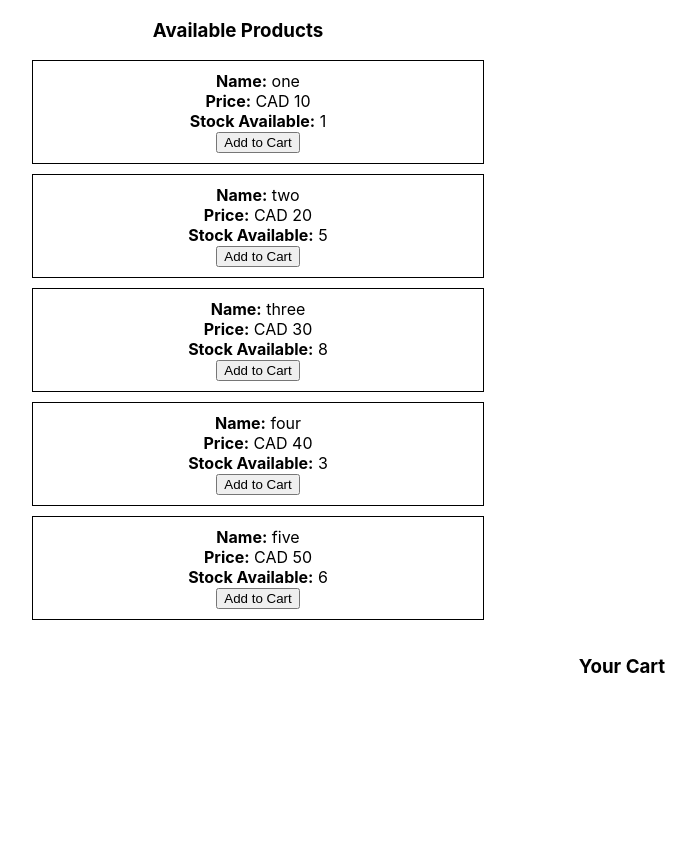
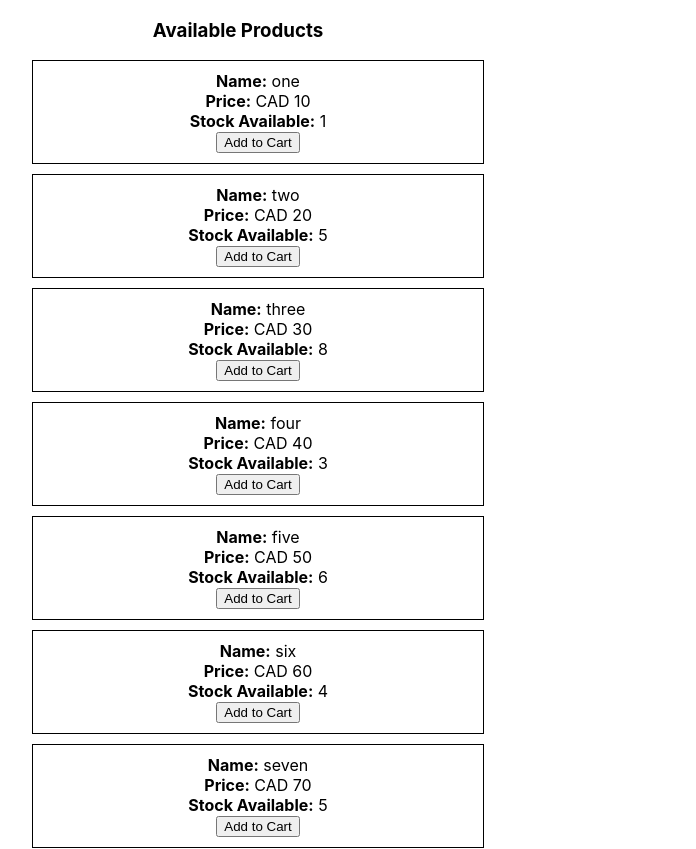
Before and after one commit to almur-codes/products-app, a React (Create React App) app: page / in a window 1280 px wide. Shown: the top 849 px of the page, without its empty margins (18-714 px from the left). Before the commit the page ends 800 px from the top, so only its background shows below. Built offline with nearby package versions, Linux system fonts and the light colour scheme.

Commit message:
Intergrated MobX to project and moved shared state to separate class

```diff
--- a/src/App.tsx
+++ b/src/App.tsx
@@ -1,6 +1,8 @@
 import React from 'react';
 import './App.css';
 import ECommerce from './components/ECommerce';
+import stores from './stores/';
+import { Provider } from "mobx-react";
 
 class ErrorBoundary extends React.Component {
 	// Tutorial can be found here --> https://blog.pusher.com/react-error-boundaries/
@@ -43,14 +45,16 @@ class ErrorBoundary extends React.Component {
 	}
 }
 
-const App: React.FC = () => {
+export default class App extends React.Component {
+	render(){
 		return (
 			<div className="App">
 				<ErrorBoundary>
-				<ECommerce />
+					<Provider {...stores}>
+						<ECommerce/>
+					</Provider>
 				</ErrorBoundary>
 			</div>
 		);
 	}
-
-export default App;
+}
--- a/src/components/CartItem.tsx
+++ b/src/components/CartItem.tsx
@@ -1,8 +1,30 @@
 import React from 'react';
 import { CartItemProps } from '../interfaces';
+import ECommerceStore from '../stores/ECommerce.store';
 
 export default class CartItem extends React.Component<CartItemProps> {
     public render(){
+        if( ECommerceStore.useMobX ){
+            return (
+                <li key={this.props.id} className="list-item">
+                    <div>
+                        <b>Name:</b> { this.props.name }
+                    </div>
+                    <div>
+                        <b>Price:</b> CAD { this.props.price }
+                    </div>
+                    <div>
+                        <b>Quantity:</b> { this.props.quantity }
+                    </div>
+                    <div>
+                        <b>Sub Total:</b> CAD { this.props.price * this.props.quantity }
+                    </div>
+                    <div>
+                        <button onClick={() => ECommerceStore.removeFromCart(this.props.id)}>Remove from cart</button>
+                    </div>
+                </li>
+            )
+        }
         return (
             <li key={this.props.id} className="list-item">
                 <div>
--- a/src/components/ECommerce.tsx
+++ b/src/components/ECommerce.tsx
@@ -3,9 +3,10 @@ import Cart from './Cart';
 import { CartItemProps, StoreItemProps } from '../interfaces';
 import ListItem from './ListItem';
 import "./List.css";
-// import ECommerceStore from '../store';
+import ECommerceStore from '../stores/ECommerce.store';
+import { observer } from 'mobx-react';
 
-
+@observer
 export default class ECommerce extends React.Component {
 
     state = {
@@ -46,6 +47,7 @@ export default class ECommerce extends React.Component {
             }
 
         } else {
+            // check if stock is available
             cart.push({
                 id: storeProduct.id,
                 name: storeProduct.name,
@@ -75,6 +77,7 @@ export default class ECommerce extends React.Component {
         let cartProduct: CartItemProps | undefined = cart.find(cartProduct => cartProduct.id === id)
         let storeProduct: StoreItemProps | undefined = store.find(storeProduct => storeProduct.id === id)
 
+        // be more explicit
         if( !storeProduct || !cartProduct ){
             // throw exception
             throw new Error("Oops! Unexpected error occurred.")
@@ -91,6 +94,19 @@ export default class ECommerce extends React.Component {
     }
 
     renderListItem({ id, name, price, stockAvailable, isInCart }: StoreItemProps){
+        if( ECommerceStore.useMobX ){
+            return (
+                <ListItem
+                    key={id}
+                    id={id}
+                    name={name}
+                    price={price}
+                    stockAvailable={stockAvailable}
+                    isInCart={isInCart}
+                    handleClick={() => {}}
+                />
+            );
+        }
         return (
             <ListItem
                 key={id}
@@ -105,6 +121,22 @@ export default class ECommerce extends React.Component {
     }
 
     public render(){
+        if( ECommerceStore.useMobX ){
+            return (
+                <div>
+                    <div className="products">
+                        <h3>Available Products</h3>
+                        <ol>
+                            { ECommerceStore.storeProducts.slice().map(product => { return this.renderListItem(product) }) }
+                        </ol>
+                        <div>
+                            Current Stock Value CAD { ECommerceStore.stockValue }
+                        </div>
+                    </div>
+                    <Cart cartProducts={ECommerceStore.cartProducts} handleItemClick={() => {}} />
+                </div>
+            );
+        }
         return (
             <div>
                 <div className="products">
@@ -112,9 +144,6 @@ export default class ECommerce extends React.Component {
                     <ol>
                         { this.state.store.slice().map(product => { return this.renderListItem(product) }) }
                     </ol>
-                    <div>
-                        {/* Current Stock Value CAD { ECommerceStore.stockValue } */}
-                    </div>
                 </div>
 			    <Cart cartProducts={this.state.cart} handleItemClick={(id: number) => this.removeFromCart(id)} />
             </div>
--- a/src/components/ListItem.tsx
+++ b/src/components/ListItem.tsx
@@ -1,6 +1,7 @@
 import React from "react";
 import { StoreItemProps } from '../interfaces';
 import "./ListItem.css";
+import ECommerceStore from '../stores/ECommerce.store';
 
 export default class ListItem extends React.Component<StoreItemProps> {
     public render() {
@@ -22,7 +23,23 @@ export default class ListItem extends React.Component<StoreItemProps> {
         );
     }
 
-    renderButton({ isInCart, stockAvailable}: StoreItemProps){
+    renderButton({ isInCart, stockAvailable, id }: StoreItemProps){
+        if( ECommerceStore.useMobX ){
+            if(isInCart && stockAvailable > 0){
+                return (
+                    <button onClick={ () => ECommerceStore.addToCart(id) }>Add Quantity</button>
+                )
+            }
+            if (stockAvailable < 1) {
+                return (
+                    <button disabled>Insufficient Stock</button>
+                )
+            }
+            return (
+                <button onClick={ () => ECommerceStore.addToCart(id) }>Add to Cart</button>
+            )
+        }
+
         if(isInCart && stockAvailable > 0){
             return (
                 <button onClick={this.props.handleClick}>Add Quantity</button>
--- a/src/store.ts
+++ b/src/stores/ECommerce.store.ts
@@ -1,40 +1,31 @@
 import { observable, action, computed } from 'mobx';
-import { CartItemProps, StoreItemProps } from './interfaces';
+import { CartItemProps, StoreItemProps } from '../interfaces';
 
 class ECommerceStore {
-    storeProducts = observable([
+    useMobX = true
+
+    storeProducts = observable<StoreItemProps>([
         { id: 1, name: "one", price: 10, stockAvailable: 1, isInCart: false },
         { id: 2, name: "two", price: 20, stockAvailable: 5, isInCart: false },
         { id: 3, name: "three", price: 30, stockAvailable: 8, isInCart: false },
         { id: 4, name: "four", price: 40, stockAvailable: 3, isInCart: false },
         { id: 5, name: "five", price: 50, stockAvailable: 6, isInCart: false },
+        { id: 6, name: "six", price: 60, stockAvailable: 4, isInCart: false },
+        { id: 7, name: "seven", price: 70, stockAvailable: 5, isInCart: false },
+        { id: 8, name: "eight", price: 80, stockAvailable: 8, isInCart: false },
     ], { deep: true })
 
     @computed get stockValue(){
         let total = 0
 
-        this.storeProducts.forEach(({ price }: StoreItemProps) => {
-            total += price
+        this.storeProducts.forEach(({ price, stockAvailable }: StoreItemProps) => {
+            total += (price * stockAvailable)
         });
 
         return total
     }
 
-    decreseStockAvailable(id: number){
-        let product: StoreItemProps | undefined = this.storeProducts.find((storeProduct: StoreItemProps) => storeProduct.id === id);
-        if( product ){
-            product.stockAvailable++
-        }
-    }
-
-    increaseStockAvailable(id: number){
-        // let product: StoreItemProps | undefined = this.storeProducts.find((storeProduct: StoreItemProps) => storeProduct.id === id);
-        // if( product ){
-        //     product.stockAvailable++
-        // }
-    }
-
-    cartProducts = observable([], {deep: true})
+    cartProducts = observable<CartItemProps>([], {deep: true})
 
     @computed get grandTotal(){
         let total = 0
@@ -53,9 +44,9 @@ class ECommerceStore {
     @action
     addToCart(id: number){
         // get store product and cart product
-        // if cart product is undefined add store product to cart - reduce stockAvailable
-        // else increase cart product quantity and reduce stockAvailable
-        // set new cart and store
+        // if cart product is undefined add store product to cart
+        // else increase cart product quantity
+        // reduce stockAvailable
 
         let cart: Array<CartItemProps> | undefined = this.cartProducts;
         let store: Array<StoreItemProps> = this.storeProducts;
@@ -67,16 +58,17 @@ class ECommerceStore {
             throw new Error("Oops! Unexpected error occurred.")
         }
 
+        if( storeProduct.stockAvailable < 0 ){
+            throw new Error("Oops! Unexpected error occurred.")
+        }
+
+        if( storeProduct.stockAvailable === 0 ){
+            // request to replenish stock probably
+            return
+        }
+
         if( cartProduct ){
-            // if stock available is not more than 0
-            if( storeProduct.stockAvailable > 0 ){
-                cartProduct.quantity++;
-                storeProduct.stockAvailable--;
-            } else {
-                // either do nothing or throw warning that tells user that there is not enough stock
-                return;
-            }
-
+            cartProduct.quantity++;
         } else {
             cart.push({
                 id: storeProduct.id,
@@ -84,32 +76,33 @@ class ECommerceStore {
                 price: storeProduct.price,
                 quantity: 1
             })
-            storeProduct.stockAvailable--;
             storeProduct.isInCart = true;
         }
+
+        storeProduct.stockAvailable--;
     }
 
     @action
     removeFromCart(id: number){
         // get store product and cart product
+        // increase stock available of removed product
         // filter cart to remove product that has been selected
-        // increase stock available of removed product
-        // set new cart and store
 
         let cart: Array<CartItemProps> = this.cartProducts;
         let store: Array<StoreItemProps> = this.storeProducts;
-        let cartProduct: CartItemProps | undefined = cart.find(cartProduct => cartProduct.id === id)
+        let cartProductIndex: number = cart.findIndex(cartProduct => cartProduct.id === id)
         let storeProduct: StoreItemProps | undefined = store.find(storeProduct => storeProduct.id === id)
 
-        if( !storeProduct || !cartProduct ){
+        if( typeof(storeProduct) === "undefined" || cartProductIndex < 0 ){
             // throw exception
             throw new Error("Oops! Unexpected error occurred.")
         }
 
-        cart = cart.filter((product) => product.id !== id);
-        storeProduct.stockAvailable += cartProduct.quantity
+        storeProduct.stockAvailable += this.cartProducts[cartProductIndex].quantity
         storeProduct.isInCart = false;
+
+        this.cartProducts.splice( cartProductIndex, 1 )
     }
 }
 
-export default new ECommerceStore()
+export default new ECommerceStore();
--- /dev/null
+++ b/src/stores/index.ts
@@ -0,0 +1,3 @@
+import ECommerceStore from "./ECommerce.store";
+
+export default { ECommerceStore };
```
Also changed, not shown: src/components/Cart.tsx (+30 -12 lines). Lines whose indentation alone changed are shown as unchanged.
